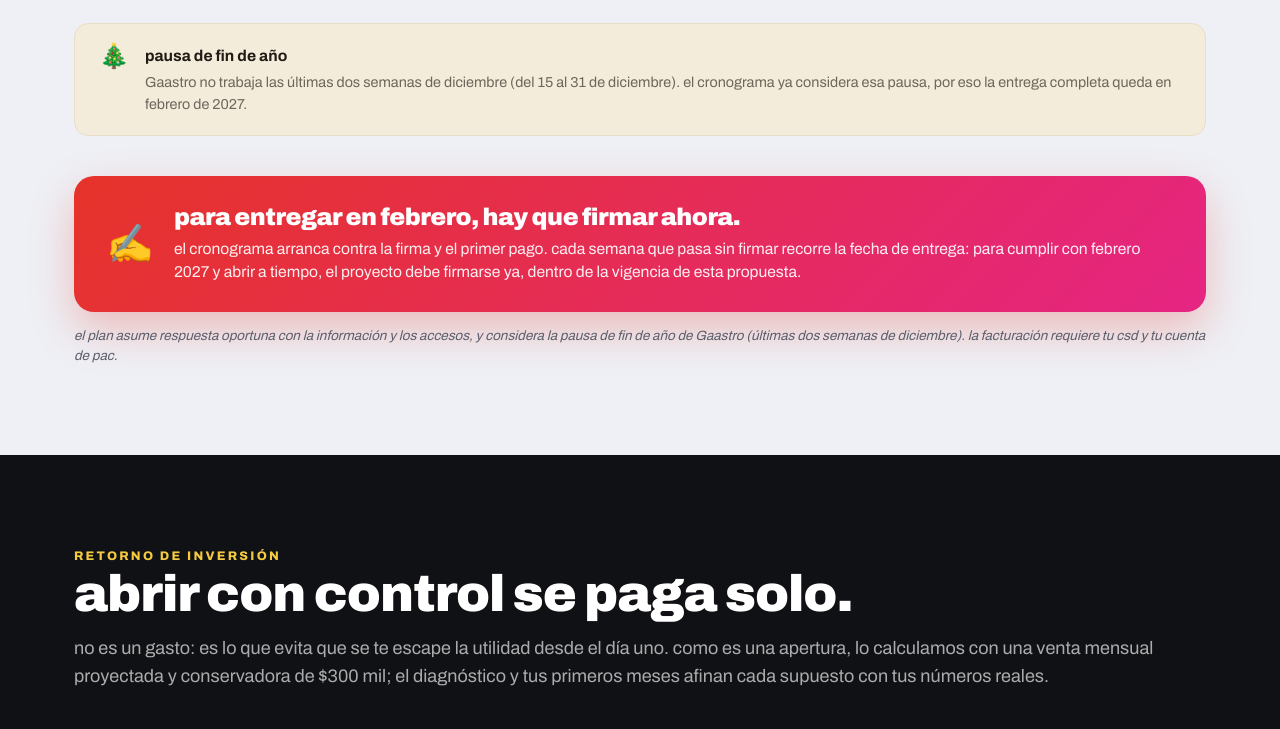
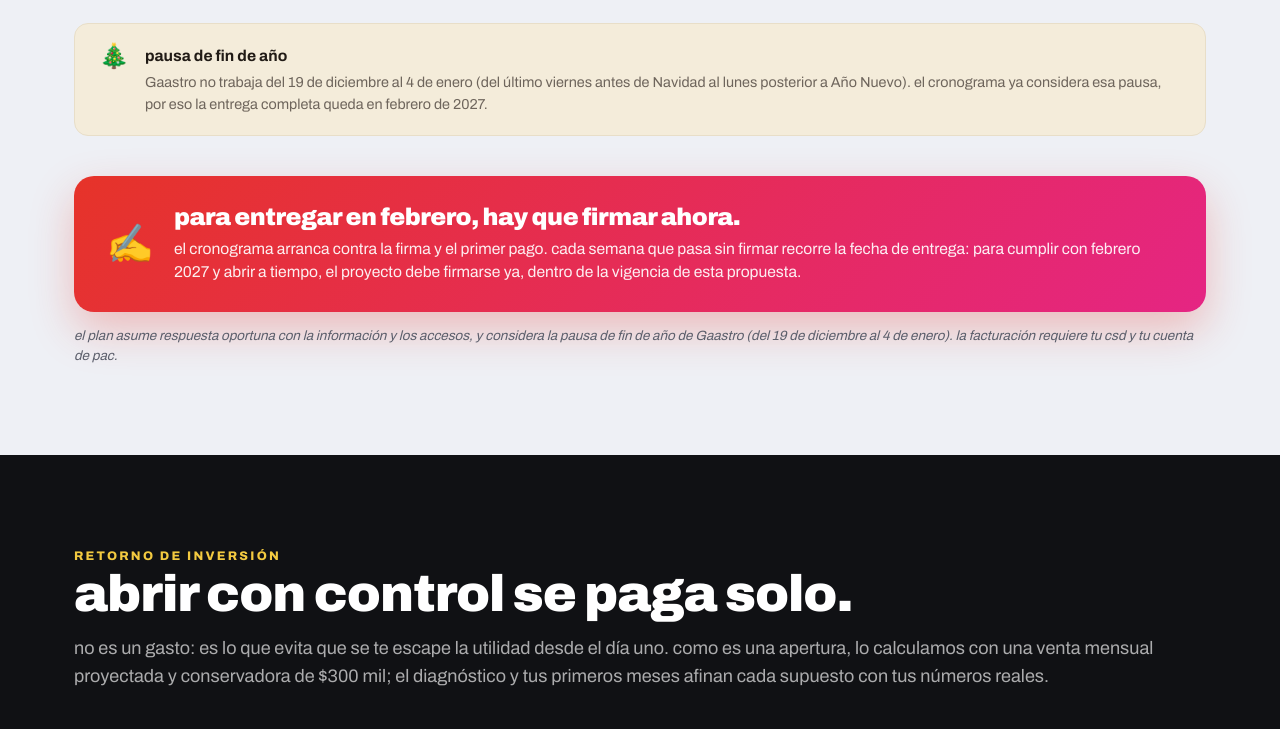
Before and after one commit to alonso-mx/Cotizaciones_Gaastro, a plain HTML site: page que-cruji.html in a window 1280 px wide. Shown: the part 9017-9746 px from the top of the page. Drawn offline with Linux system fonts and the light colour scheme.

Commit message:
Update que-cruji.html

```diff
--- a/que-cruji.html
+++ b/que-cruji.html
@@ -985,7 +985,7 @@ footer a:hover{color:var(--amarillo)}
       <div style="font-size:1.5rem;line-height:1;flex-shrink:0">🎄</div>
       <div>
         <b style="display:block;font-size:.98rem;color:var(--cj-ink);text-transform:lowercase;margin-bottom:4px">pausa de fin de año</b>
-        <p style="font-size:.9rem;color:var(--gg-gray);margin:0;line-height:1.5">Gaastro no trabaja las últimas dos semanas de diciembre (del 15 al 31 de diciembre). el cronograma ya considera esa pausa, por eso la entrega completa queda en febrero de 2027.</p>
+        <p style="font-size:.9rem;color:var(--gg-gray);margin:0;line-height:1.5">Gaastro no trabaja del 19 de diciembre al 4 de enero (del último viernes antes de Navidad al lunes posterior a Año Nuevo). el cronograma ya considera esa pausa, por eso la entrega completa queda en febrero de 2027.</p>
       </div>
     </div>
     <div class="firma-ya">
@@ -995,7 +995,7 @@ footer a:hover{color:var(--amarillo)}
         <p>el cronograma arranca contra la firma y el primer pago. cada semana que pasa sin firmar recorre la fecha de entrega: para cumplir con febrero 2027 y abrir a tiempo, el proyecto debe firmarse ya, dentro de la vigencia de esta propuesta.</p>
       </div>
     </div>
-    <p class="note">el plan asume respuesta oportuna con la información y los accesos, y considera la pausa de fin de año de Gaastro (últimas dos semanas de diciembre). la facturación requiere tu csd y tu cuenta de pac.</p>
+    <p class="note">el plan asume respuesta oportuna con la información y los accesos, y considera la pausa de fin de año de Gaastro (del 19 de diciembre al 4 de enero). la facturación requiere tu csd y tu cuenta de pac.</p>
   </div>
 </section>
 
@@ -1206,7 +1206,7 @@ footer a:hover{color:var(--amarillo)}
       <li>los precios están en pesos mexicanos (mxn) y no incluyen iva (16%).</li>
       <li>el proyecto se entrega completo en febrero de 2027; no hay entregas parciales.</li>
       <li>para cumplir con la entrega de febrero de 2027, el proyecto debe firmarse dentro de la vigencia de esta propuesta; el cronograma arranca contra la firma y el primer pago, y cada semana de retraso en la firma recorre la fecha de entrega.</li>
-      <li>Gaastro no trabaja las últimas dos semanas de diciembre (del 15 al 31 de diciembre); el cronograma ya considera esa pausa.</li>
+      <li>Gaastro no trabaja del 19 de diciembre al 4 de enero (del último viernes antes de Navidad al lunes posterior a Año Nuevo); el cronograma ya considera esa pausa.</li>
       <li>propuesta válida hasta el 20 de noviembre de 2026.</li>
       <li>el sistema incluye un punto de venta propio; el cobro se realiza con la terminal y pasarela del cliente, integradas al ticket.</li>
       <li>el despachador de domicilio organiza pedidos y rutas; no incluye rastreo gps de repartidores.</li>
```
